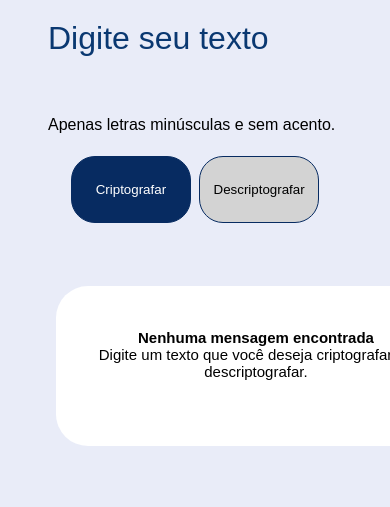
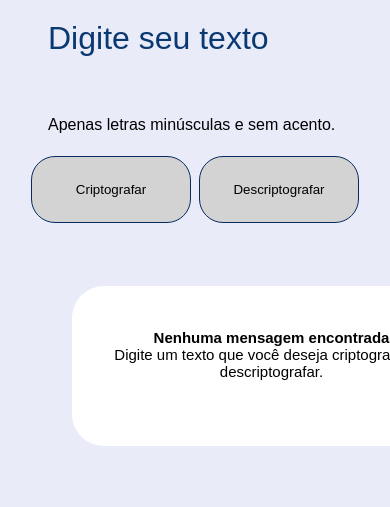
Before and after one commit to THE-Main-Box/aluraEncryptChallenge, a plain HTML site: page index.html in a window 390 px wide. Shown: the part 86-593 px from the top of the page. Drawn offline with Linux system fonts and the light colour scheme.

Commit message:
correção de design e cores

```diff
--- a/css/buttonsD.css
+++ b/css/buttonsD.css
@@ -27,30 +27,27 @@ div#buttonsPack button {
 }
 
 div#buttonsPack button#desc,
-button#copybtn {
+button#copybtn,
+button#crip{
     background-color: lightgrey;
     color: black;
     transition: all .5s;
 }
+
 div#buttonsPack button#desc:hover
-,button#copybtn:hover {
+,button#copybtn:hover,
+button#crip:hover {
     background-color: #072B61;
     color: white;
 }
 
-
-div#buttonsPack button#crip {
-    background-color: #072B61;
-    color: white;
-    transition: all .5s;
-}
-div#buttonsPack button#crip:hover {
-    background-color: rgba(255, 255, 255, 0);
-    color: black;
-}
-
-@media only screen and (max-width: 600px) {
+@media only screen and (max-width: 650px) {
     #buttonsPack {
         margin: 2.7vh;
     }
+    div#buttonsPack button#crip,
+    div#buttonsPack button#desc {
+        min-width: 10rem;
+    }
+
 }
--- a/css/rodape.css
+++ b/css/rodape.css
@@ -1,5 +1,5 @@
 footer.rodape {
-    margin-top: 20%;
+    margin: 20% 0 0 0;
     width: 100%;
     border-top: 3px solid #072B61;
 }
--- a/css/tBox.css
+++ b/css/tBox.css
@@ -35,15 +35,15 @@ div.translate p.message {
 }
 
 
-@media only screen and (max-width: 600px) {
+@media only screen and (max-width: 650px) {
 div.translate {
     order: 1;
     position: static;
-    margin: 2rem, 0 , 0, 0;
 
     width: 90%;
     height: 20vh;
     margin: 49.9%, 2.7%, 2.7%, 2.7%;
+    margin-left: 8%;
 }
 
 div.translate h1.message,
@@ -51,3 +51,11 @@ div.translate p.message{
     font-size: calc(15px);
 }
 }
+
+
+
+@media only screen and (max-width: 515px) {
+    div.translate {
+        margin-right: 10%;
+    }
+}
--- a/css/translate.css
+++ b/css/translate.css
@@ -1,6 +1,7 @@
 textarea.traducao {
     resize: none;
     color: #0A3871;
+    background-color: #0a387100;
     border: none;
     font-weight: 100;
     padding-bottom: 5rem;
```
